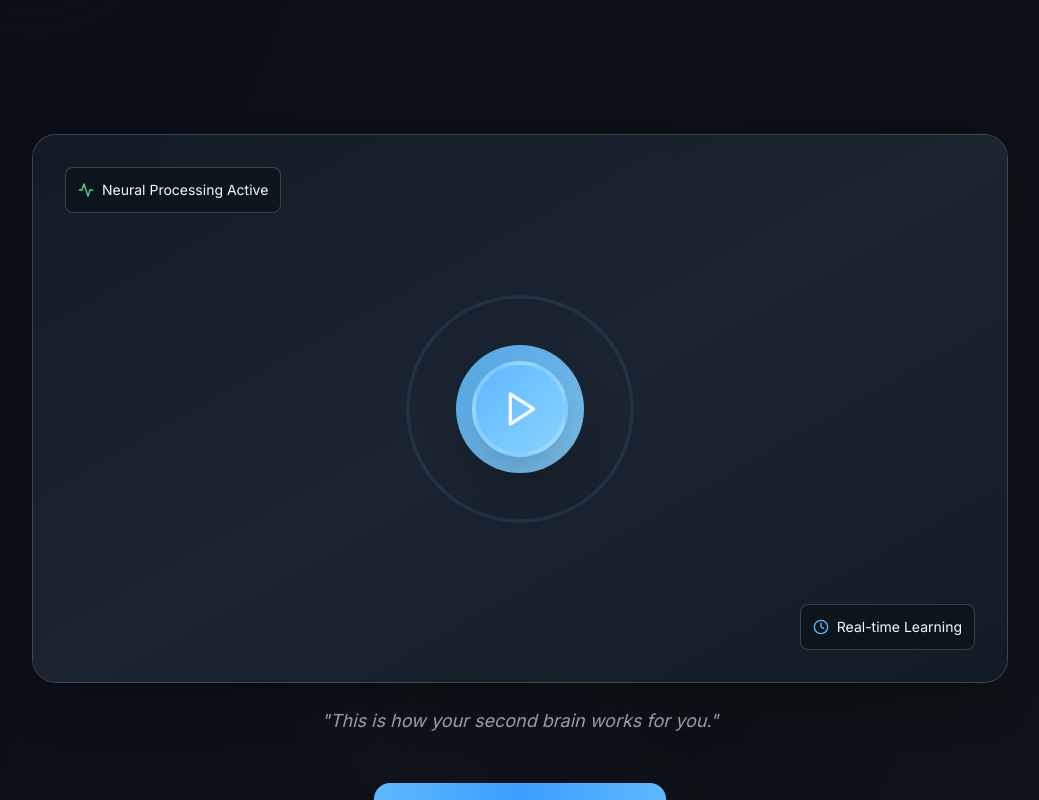
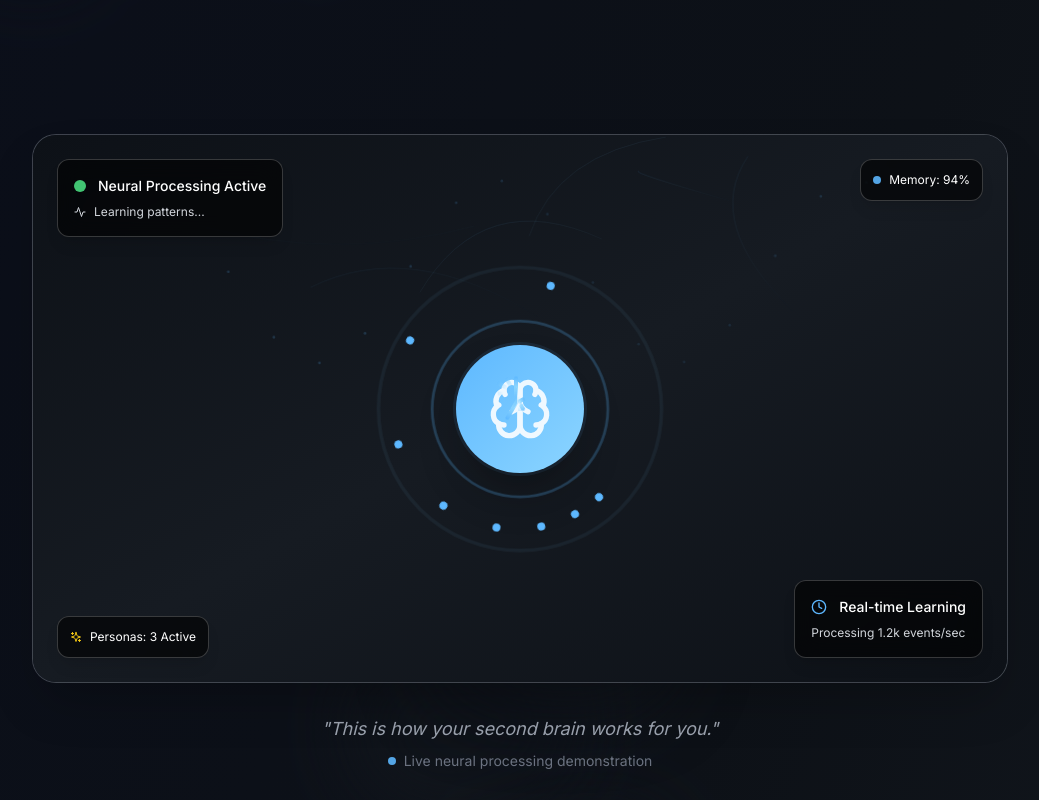
Before and after one commit to Yagna123k/NeuroTwin, a React (Vite) app: page /demo in a window 1280 px wide. Shown: the part 600-1400 px from the top of the page, without its empty margins (120-1159 px from the left). Built offline with nearby package versions, Linux system fonts and the light colour scheme.

Commit message:
Fix Video Card Animation

```diff
--- a/src/components/Demo.tsx
+++ b/src/components/Demo.tsx
@@ -116,78 +116,171 @@ const VideoPlayer = ({ isVisible }) => {
         <div className="absolute inset-0 bg-gradient-to-br from-[#0D1117] via-[#161B22] to-[#0D1117] flex items-center justify-center">
 
           {/* Neural activity visualization */}
-          <div className="relative w-full h-full flex items-center justify-center">
-            {/* Central brain */}
-            <div className="relative">
-              <div className="w-32 h-32 bg-gradient-to-br from-[#5DB8FF] to-[#8CD5FF] rounded-full flex items-center justify-center shadow-2xl animate-pulse">
-                <Brain className="w-16 h-16 text-white" />
+          <div className="relative w-full h-full flex items-center justify-center overflow-hidden">
+            {/* Central brain with improved animation */}
+            <div className="relative z-10">
+              <div className="w-32 h-32 bg-gradient-to-br from-[#5DB8FF] to-[#8CD5FF] rounded-full flex items-center justify-center shadow-2xl">
+                <Brain className="w-16 h-16 text-white animate-pulse" style={{ animationDuration: '2s' }} />
               </div>
 
-              {/* Pulsing rings */}
-              <div className="absolute inset-0 border-2 border-[#5DB8FF]/30 rounded-full animate-ping"></div>
-              <div className="absolute inset-0 border-2 border-[#8CD5FF]/20 rounded-full animate-ping" style={{ animationDelay: '1s' }}></div>
+              {/* Improved pulsing rings */}
+              <div className="absolute inset-0 border-2 border-[#5DB8FF]/40 rounded-full animate-ping" style={{ animationDuration: '3s' }}></div>
+              <div className="absolute -inset-4 border-2 border-[#8CD5FF]/30 rounded-full animate-ping" style={{ animationDuration: '4s', animationDelay: '1s' }}></div>
+              <div className="absolute -inset-8 border border-[#5DB8FF]/20 rounded-full animate-ping" style={{ animationDuration: '5s', animationDelay: '2s' }}></div>
 
-              {/* Data streams */}
-              {[...Array(8)].map((_, i) => (
+              {/* Enhanced data streams with better positioning */}
+              {[...Array(12)].map((_, i) => (
                 <div
                   key={i}
-                  className="absolute w-1 h-8 bg-gradient-to-t from-[#5DB8FF] to-transparent"
+                  className="absolute"
                   style={{
                     top: '50%',
                     left: '50%',
                     transformOrigin: '0 0',
-                    animation: `dataFlow ${3 + i * 0.5}s ease-in-out infinite`,
-                    animationDelay: `${i * 0.3}s`,
-                    transform: `translate(-50%, -50%) rotate(${i * 45}deg) translateY(-80px)`
+                    transform: `translate(-50%, -50%) rotate(${i * 30}deg)`,
+                  }}
+                >
+                  <div
+                    className="w-1 bg-gradient-to-t from-[#5DB8FF] via-[#8CD5FF] to-transparent rounded-full"
+                    style={{
+                      height: `${20 + Math.sin(i * 0.5) * 15}px`,
+                      animation: `dataStream ${2 + (i % 3) * 0.5}s ease-in-out infinite`,
+                      animationDelay: `${i * 0.2}s`,
+                      transform: `translateY(-${80 + Math.cos(i * 0.3) * 20}px)`,
+                    }}
+                  />
+                </div>
+              ))}
+
+              {/* Orbiting data points */}
+              {[...Array(8)].map((_, i) => (
+                <div
+                  key={i}
+                  className="absolute w-2 h-2 bg-[#5DB8FF] rounded-full"
+                  style={{
+                    top: '50%',
+                    left: '50%',
+                    animation: `orbit ${8 + i * 2}s linear infinite`,
+                    animationDelay: `${i * 0.5}s`,
+                    transformOrigin: '0 0',
+                    transform: `translate(-50%, -50%) rotate(${i * 45}deg) translateX(${100 + i * 10}px)`
                   }}
                 />
               ))}
             </div>
 
-            {/* Floating UI elements */}
-            <div className="absolute top-8 left-8 bg-black/50 backdrop-blur-sm rounded-lg p-3 border border-white/20">
-              <div className="flex items-center gap-2 text-white text-sm">
-                <Activity className="w-4 h-4 text-green-400" />
-                <span>Neural Processing Active</span>
+            {/* Background neural network */}
+            <div className="absolute inset-0 opacity-20">
+              <svg className="w-full h-full" viewBox="0 0 800 600">
+                <defs>
+                  <linearGradient id="videoNeuralGradient" x1="0%" y1="0%" x2="100%" y2="100%">
+                    <stop offset="0%" stopColor="#5DB8FF" stopOpacity="0.6"/>
+                    <stop offset="50%" stopColor="#8CD5FF" stopOpacity="0.3"/>
+                    <stop offset="100%" stopColor="#5DB8FF" stopOpacity="0.1"/>
+                  </linearGradient>
+                </defs>
+
+                {/* Flowing connections */}
+                {[...Array(6)].map((_, i) => (
+                  <path
+                    key={i}
+                    d={`M${50 + i * 120},${100 + Math.sin(i) * 80} Q${200 + i * 80},${80 + Math.cos(i) * 60} ${350 + i * 70},${100 + Math.sin(i * 1.5) * 100}`}
+                    stroke="url(#videoNeuralGradient)"
+                    strokeWidth="1"
+                    fill="none"
+                    className="animate-pulse"
+                    style={{
+                      animationDuration: `${4 + i * 0.5}s`,
+                      animationDelay: `${i * 0.3}s`
+                    }}
+                  />
+                ))}
+
+                {/* Neural nodes */}
+                {[...Array(15)].map((_, i) => (
+                  <circle
+                    key={i}
+                    cx={80 + (i * 50)}
+                    cy={150 + Math.sin(i * 0.8) * 100}
+                    r="1.5"
+                    fill="#5DB8FF"
+                    className="animate-pulse"
+                    style={{
+                      animationDelay: `${i * 0.2}s`,
+                      animationDuration: '3s'
+                    }}
+                  />
+                ))}
+              </svg>
+            </div>
+
+            {/* Enhanced floating UI elements */}
+            <div className="absolute top-6 left-6 bg-black/60 backdrop-blur-md rounded-xl p-4 border border-white/20 shadow-lg">
+              <div className="flex items-center gap-3 text-white text-sm">
+                <div className="w-3 h-3 bg-green-400 rounded-full animate-pulse"></div>
+                <span className="font-medium">Neural Processing Active</span>
+              </div>
+              <div className="mt-2 flex items-center gap-2 text-xs text-gray-300">
+                <Activity className="w-3 h-3" />
+                <span>Learning patterns...</span>
               </div>
             </div>
 
-            <div className="absolute bottom-8 right-8 bg-black/50 backdrop-blur-sm rounded-lg p-3 border border-white/20">
-              <div className="flex items-center gap-2 text-white text-sm">
+            <div className="absolute bottom-6 right-6 bg-black/60 backdrop-blur-md rounded-xl p-4 border border-white/20 shadow-lg">
+              <div className="flex items-center gap-3 text-white text-sm">
                 <Clock className="w-4 h-4 text-[#5DB8FF]" />
-                <span>Real-time Learning</span>
+                <span className="font-medium">Real-time Learning</span>
+              </div>
+              <div className="mt-2 text-xs text-gray-300">
+                Processing 1.2k events/sec
+              </div>
+            </div>
+
+            {/* Additional status indicators */}
+            <div className="absolute top-6 right-6 bg-black/60 backdrop-blur-md rounded-xl p-3 border border-white/20 shadow-lg">
+              <div className="flex items-center gap-2 text-white text-xs">
+                <div className="w-2 h-2 bg-[#5DB8FF] rounded-full animate-pulse"></div>
+                <span>Memory: 94%</span>
+              </div>
+            </div>
+
+            <div className="absolute bottom-6 left-6 bg-black/60 backdrop-blur-md rounded-xl p-3 border border-white/20 shadow-lg">
+              <div className="flex items-center gap-2 text-white text-xs">
+                <Sparkles className="w-3 h-3 text-yellow-400" />
+                <span>Personas: 3 Active</span>
               </div>
             </div>
           </div>
         </div>
 
         {/* Play button overlay */}
-        <div className={`absolute inset-0 flex items-center justify-center transition-all duration-300 ${
-          isPlaying ? 'opacity-0 pointer-events-none' : 'opacity-100'
+        <div className={`absolute inset-0 flex items-center justify-center transition-all duration-500 ${
+          isPlaying ? 'opacity-0 pointer-events-none scale-75' : 'opacity-100 scale-100'
         }`}>
           <button
             onClick={() => setIsPlaying(!isPlaying)}
-            className="group/play w-24 h-24 bg-gradient-to-br from-[#5DB8FF] to-[#8CD5FF] rounded-full flex items-center justify-center shadow-2xl hover:scale-110 transition-all duration-300 border-4 border-white/20 hover:border-white/40"
+            className="group/play relative w-24 h-24 bg-gradient-to-br from-[#5DB8FF] to-[#8CD5FF] rounded-full flex items-center justify-center shadow-2xl hover:scale-110 transition-all duration-300 border-4 border-white/20 hover:border-white/40"
           >
             {isPlaying ? (
-              <Pause className="w-10 h-10 text-white ml-1" />
+              <Pause className="w-10 h-10 text-white" />
             ) : (
               <Play className="w-10 h-10 text-white ml-1" />
             )}
 
-            {/* Ripple effect */}
-            <div className="absolute inset-0 bg-[#5DB8FF] rounded-full animate-ping opacity-30 group-hover/play:opacity-50"></div>
+            {/* Enhanced ripple effects */}
+            <div className="absolute inset-0 bg-[#5DB8FF] rounded-full animate-ping opacity-20 group-hover/play:opacity-40" style={{ animationDuration: '2s' }}></div>
+            <div className="absolute inset-0 bg-[#8CD5FF] rounded-full animate-ping opacity-15 group-hover/play:opacity-30" style={{ animationDuration: '3s', animationDelay: '0.5s' }}></div>
           </button>
         </div>
 
-        {/* Video controls */}
-        <div className={`absolute bottom-0 left-0 right-0 bg-gradient-to-t from-black/80 via-black/40 to-transparent p-6 transition-all duration-300 ${
+        {/* Enhanced video controls */}
+        <div className={`absolute bottom-0 left-0 right-0 bg-gradient-to-t from-black/90 via-black/60 to-transparent p-6 transition-all duration-500 ${
           showControls ? 'opacity-100 translate-y-0' : 'opacity-0 translate-y-4'
         }`}>
           <div className="flex items-center gap-4">
             <button
               onClick={() => setIsPlaying(!isPlaying)}
-              className="w-10 h-10 bg-white/20 hover:bg-white/30 rounded-full flex items-center justify-center transition-colors"
+              className="w-12 h-12 bg-white/20 hover:bg-white/30 rounded-full flex items-center justify-center transition-all duration-300 hover:scale-105 backdrop-blur-sm border border-white/20"
             >
               {isPlaying ? (
                 <Pause className="w-5 h-5 text-white" />
@@ -196,25 +289,36 @@ const VideoPlayer = ({ isVisible }) => {
               )}
             </button>
 
-            <div className="flex-1 h-1 bg-white/20 rounded-full overflow-hidden">
-              <div className="h-full bg-gradient-to-r from-[#5DB8FF] to-[#8CD5FF] rounded-full w-1/3 transition-all duration-300"></div>
+            <div className="flex-1 h-2 bg-white/20 rounded-full overflow-hidden backdrop-blur-sm">
+              <div className="h-full bg-gradient-to-r from-[#5DB8FF] to-[#8CD5FF] rounded-full transition-all duration-300" style={{ width: isPlaying ? '45%' : '0%' }}></div>
             </div>
 
-            <button className="w-10 h-10 bg-white/20 hover:bg-white/30 rounded-full flex items-center justify-center transition-colors">
+            <div className="text-white text-sm font-mono">
+              {isPlaying ? '2:34' : '0:00'} / 5:42
+            </div>
+
+            <button className="w-12 h-12 bg-white/20 hover:bg-white/30 rounded-full flex items-center justify-center transition-all duration-300 hover:scale-105 backdrop-blur-sm border border-white/20">
               <Volume2 className="w-5 h-5 text-white" />
             </button>
           </div>
         </div>
 
-        {/* Glow effect */}
-        <div className="absolute inset-0 bg-gradient-to-br from-[#5DB8FF]/10 via-transparent to-[#8CD5FF]/10 rounded-3xl opacity-0 group-hover:opacity-100 transition-opacity duration-500 pointer-events-none"></div>
+        {/* Enhanced glow effect */}
+        <div className="absolute inset-0 bg-gradient-to-br from-[#5DB8FF]/5 via-transparent to-[#8CD5FF]/5 rounded-3xl opacity-0 group-hover:opacity-100 transition-opacity duration-500 pointer-events-none"></div>
+
+        {/* Border glow animation */}
+        <div className="absolute inset-0 rounded-3xl bg-gradient-to-r from-[#5DB8FF]/20 via-[#8CD5FF]/30 to-[#5DB8FF]/20 opacity-0 group-hover:opacity-100 transition-opacity duration-500 blur-sm -z-10"></div>
       </div>
 
-      {/* Video caption */}
-      <div className="text-center mt-6">
-        <p className="text-gray-400 text-lg italic">
+      {/* Enhanced video caption */}
+      <div className="text-center mt-8">
+        <p className="text-gray-400 text-lg italic mb-2">
           "This is how your second brain works for you."
         </p>
+        <div className="flex items-center justify-center gap-2 text-sm text-gray-500">
+          <div className="w-2 h-2 bg-[#5DB8FF] rounded-full animate-pulse"></div>
+          <span>Live neural processing demonstration</span>
+        </div>
       </div>
     </div>
   );
@@ -570,10 +674,10 @@ const Demo = () => {
           100% { transform: translate(-50%, -50%) rotate(360deg) translateX(var(--radius, 120px)); }
         }
 
-        @keyframes dataFlow {
-          0% { transform: translate(-50%, -50%) rotate(var(--rotation)) translateY(-80px) scaleY(0); opacity: 0; }
-          50% { transform: translate(-50%, -50%) rotate(var(--rotation)) translateY(-80px) scaleY(1); opacity: 1; }
-          100% { transform: translate(-50%, -50%) rotate(var(--rotation)) translateY(-80px) scaleY(0); opacity: 0; }
+        @keyframes dataStream {
+          0% { opacity: 0; transform: scaleY(0); }
+          50% { opacity: 1; transform: scaleY(1); }
+          100% { opacity: 0; transform: scaleY(0); }
         }
       `}</style>
     </div>
```
